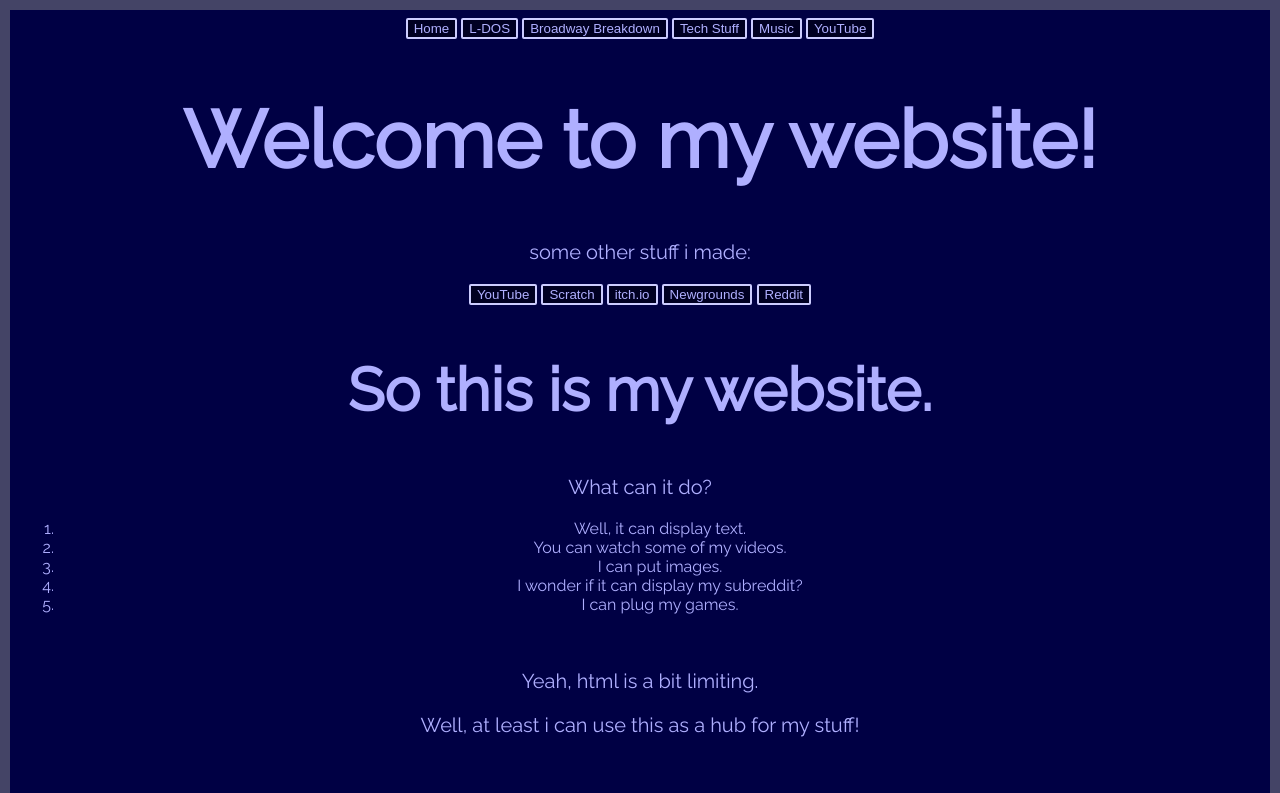
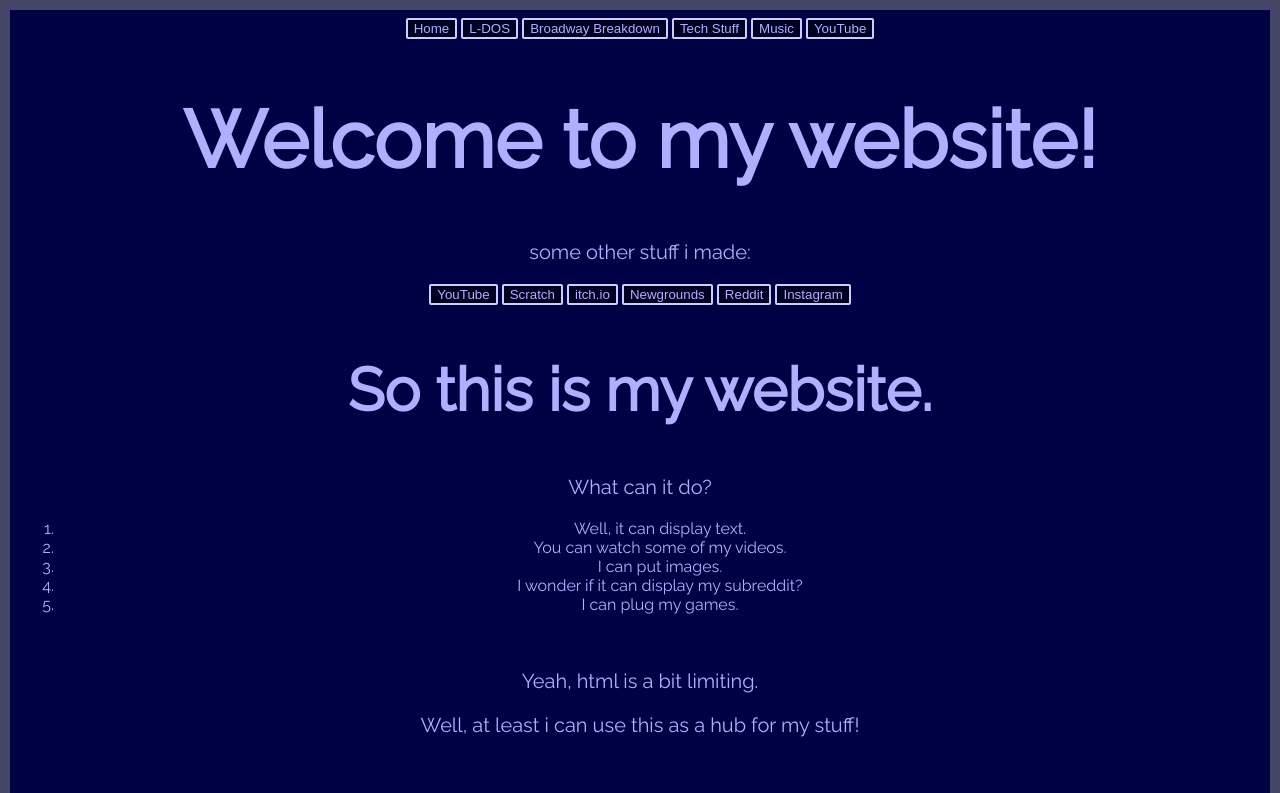
Before and after one commit to Lim98SE/Lim95.com, a plain HTML site: page index.html in a window 1280 px wide. Shown: the top 793 px of the page. Drawn offline with Linux system fonts and the light colour scheme.

Commit message:
Update index.html

```diff
--- a/index.html
+++ b/index.html
@@ -23,6 +23,7 @@
 <a href="https://lim95.itch.io"><button>itch.io</button></a>
 <a href="https://lim98se.newgrounds.com"><button>Newgrounds</button></a>
 <a href="https://www.reddit.com/user/Lim98SE"><button>Reddit</button></a>
+  <a href="https://www.instagram.com/lim98se/?hl=en"><button>Instagram</button></a>
 <h2>So this is my website.</h2>
 <p>What can it do?</p>
 <ol>
```
